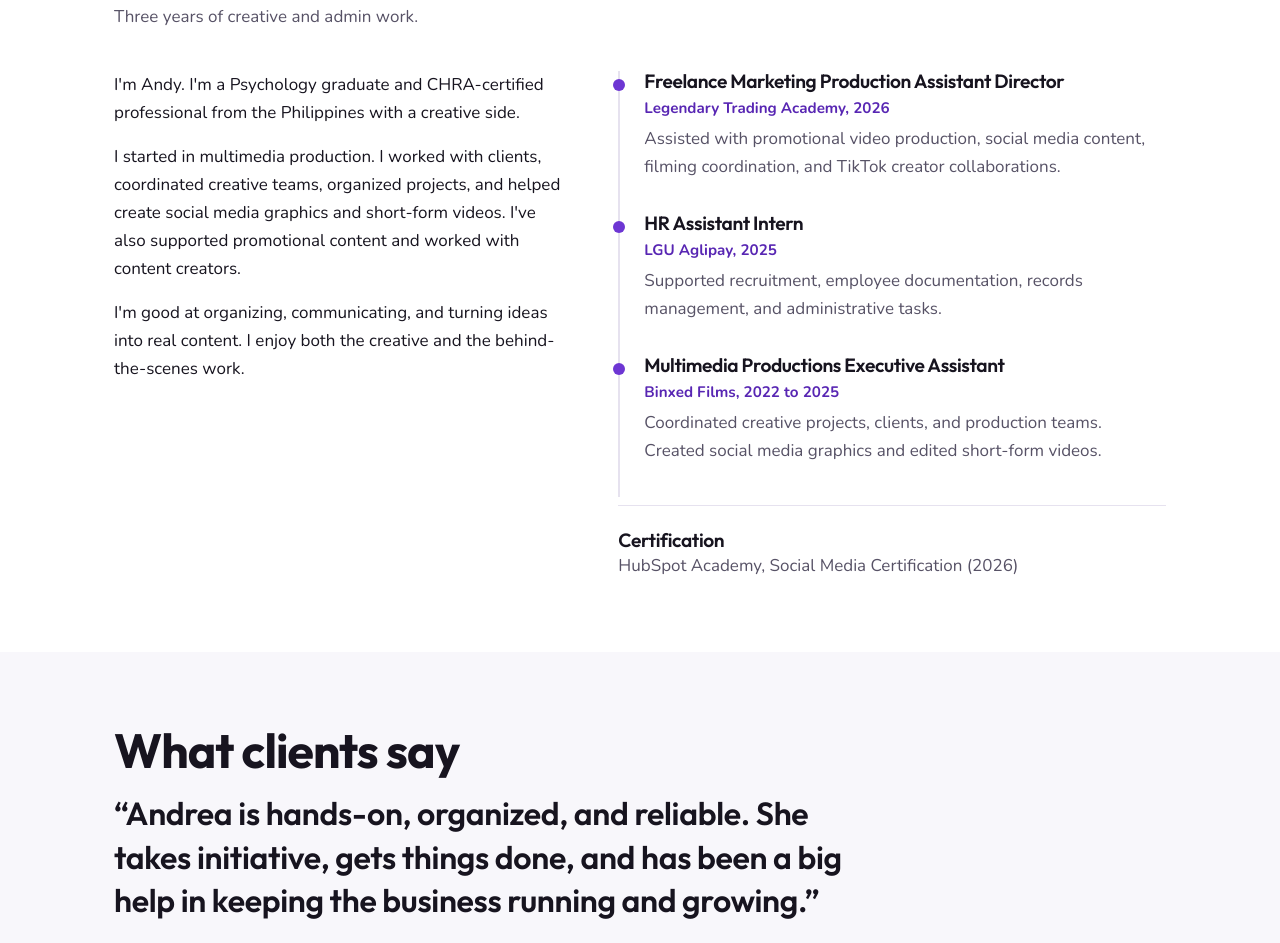
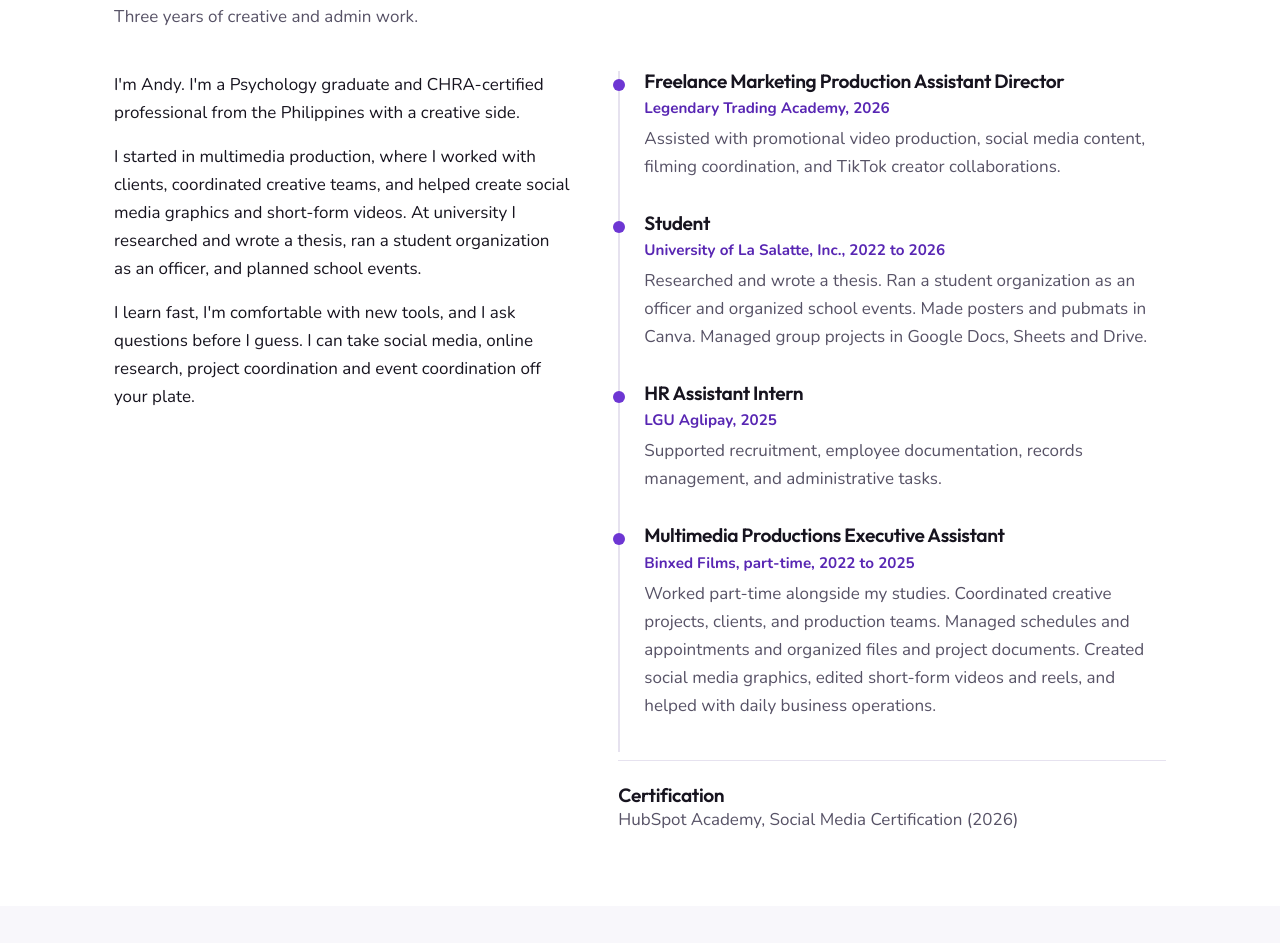
Before and after one commit to andreaforcadilla-va/andreaforcadilla-va.github.io, a plain HTML site: page index.html in a window 1280 px wide. Shown: the part 3485-4428 px from the top of the page. Drawn offline with nearby package versions, Linux system fonts and the light colour scheme.

Commit message:
Update index.html

```diff
--- a/index.html
+++ b/index.html
@@ -211,14 +211,15 @@ footer.site{padding:32px 0;color:var(--muted);font-size:.95rem;border-top:1px so
     <div class="exp">
       <div class="about">
         <p>I'm Andy. I'm a Psychology graduate and CHRA-certified professional from the Philippines with a creative side.</p>
-        <p>I started in multimedia production. I worked with clients, coordinated creative teams, organized projects, and helped create social media graphics and short-form videos. I've also supported promotional content and worked with content creators.</p>
-        <p>I'm good at organizing, communicating, and turning ideas into real content. I enjoy both the creative and the behind-the-scenes work.</p>
+        <p>I started in multimedia production, where I worked with clients, coordinated creative teams, and helped create social media graphics and short-form videos. At university I researched and wrote a thesis, ran a student organization as an officer, and planned school events.</p>
+        <p>I learn fast, I'm comfortable with new tools, and I ask questions before I guess. I can take social media, online research, project coordination and event coordination off your plate.</p>
       </div>
       <div>
         <ol class="timeline">
           <li><h3>Freelance Marketing Production Assistant Director</h3><p class="meta">Legendary Trading Academy, 2026</p><p>Assisted with promotional video production, social media content, filming coordination, and TikTok creator collaborations.</p></li>
+          <li><h3>Student</h3><p class="meta">University of La Salatte, Inc., 2022 to 2026</p><p>Researched and wrote a thesis. Ran a student organization as an officer and organized school events. Made posters and pubmats in Canva. Managed group projects in Google Docs, Sheets and Drive.</p></li>
           <li><h3>HR Assistant Intern</h3><p class="meta">LGU Aglipay, 2025</p><p>Supported recruitment, employee documentation, records management, and administrative tasks.</p></li>
-          <li><h3>Multimedia Productions Executive Assistant</h3><p class="meta">Binxed Films, 2022 to 2025</p><p>Coordinated creative projects, clients, and production teams. Created social media graphics and edited short-form videos.</p></li>
+          <li><h3>Multimedia Productions Executive Assistant</h3><p class="meta">Binxed Films, part-time, 2022 to 2025</p><p>Worked part-time alongside my studies. Coordinated creative projects, clients, and production teams. Managed schedules and appointments and organized files and project documents. Created social media graphics, edited short-form videos and reels, and helped with daily business operations.</p></li>
         </ol>
         <div class="cert"><h3>Certification</h3><p>HubSpot Academy, Social Media Certification (2026)</p></div>
       </div>
```
